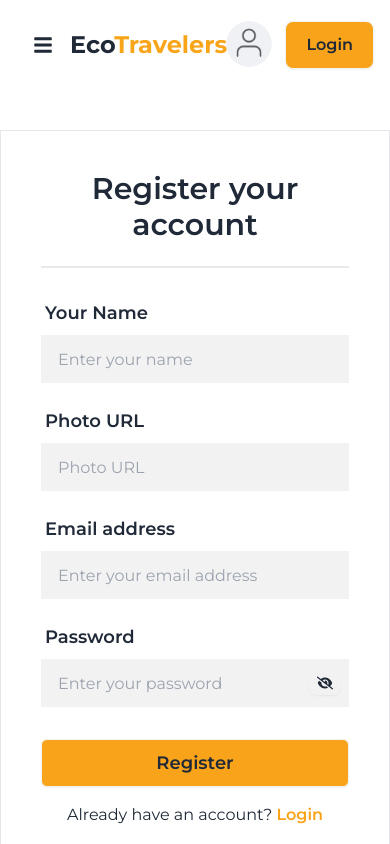
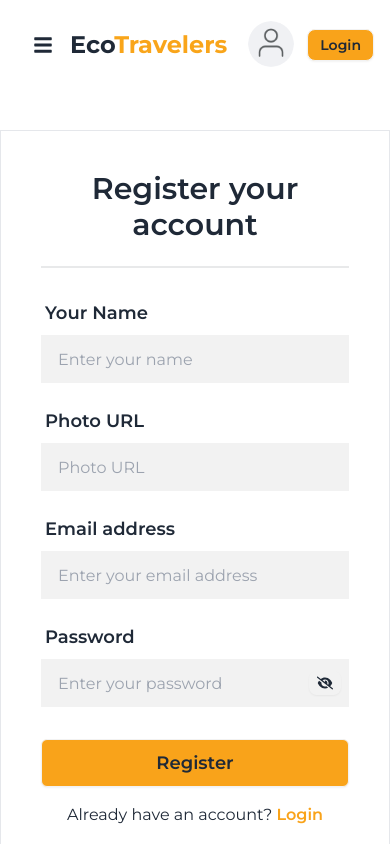
Before and after one commit to fahimprito/eco-adventure-blog, a React (Vite) app: page /register in a window 390 px wide. Shown: the top 844 px of the page. Built offline with nearby package versions, Linux system fonts and the light colour scheme; no server answers.

Commit message:
responsive fix

```diff
--- a/src/components/Navbar/Navbar.jsx
+++ b/src/components/Navbar/Navbar.jsx
@@ -68,11 +68,11 @@ const Navbar = () => {
 
                     {user ? <button
                         onClick={logOutUser}
-                        className="btn bg-[#f9a31a] hover:text-white hover:bg-[#2B3440] font-semibold text-base px-5">
+                        className="btn max-sm:btn-sm bg-[#f9a31a] hover:text-white hover:bg-[#2B3440] font-semibold text-base px-5">
                         Log Out
                     </button> : <Link
                         to="/login"
-                        className="btn bg-[#f9a31a] hover:text-white hover:bg-[#2B3440] font-semibold text-base px-5">
+                        className="btn max-sm:btn-sm bg-[#f9a31a] hover:text-white hover:bg-[#2B3440] font-semibold text-base px-5">
                         Login
                     </Link>}
 
--- a/src/components/TravelersStories/TravelersStories.jsx
+++ b/src/components/TravelersStories/TravelersStories.jsx
@@ -5,7 +5,7 @@ import travelerwoman2 from "../../assets/travelerWoman2.jpg"
 const TravelersStories = () => {
 
     return (
-        <div className="py-12 bg-gray-100">
+        <div className="py-12 px-4 bg-gray-100">
             <div className="container mx-auto">
 
                 <h2 className="text-3xl font-bold my-6 md:my-10 px-4 md:divider md:divider-start">
```
